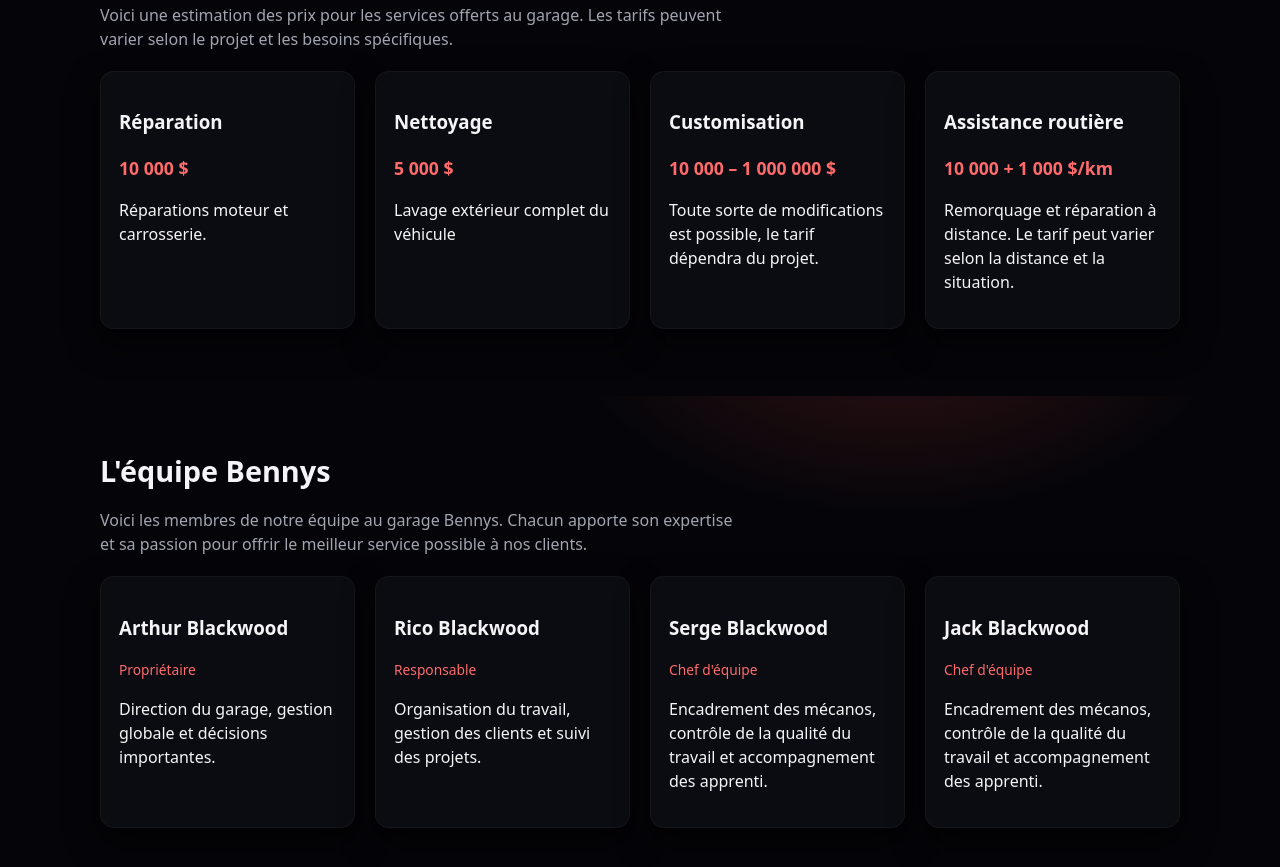
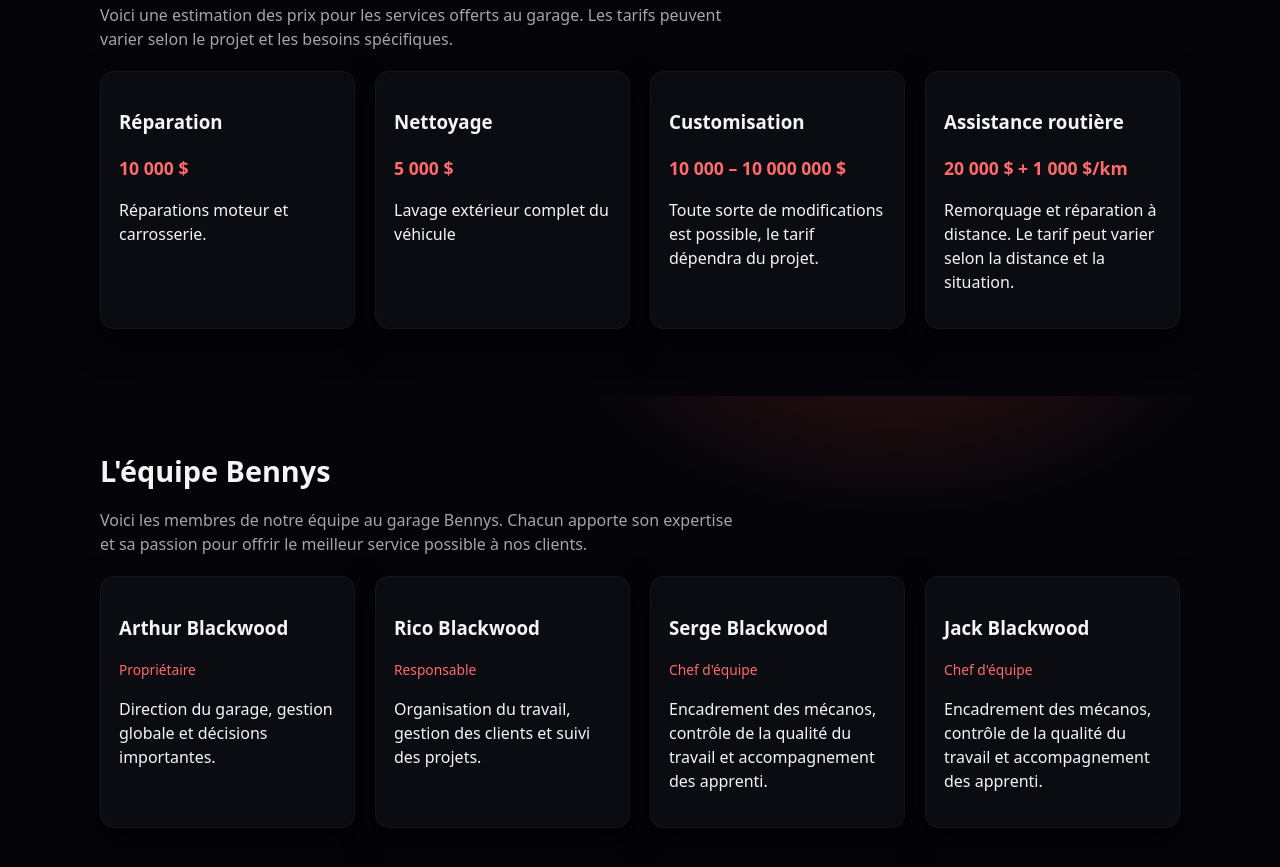
Before and after one commit to Turtuple/site-tuners, a plain HTML site: page index.html in a window 1280 px wide. Shown: the part 2004-2871 px from the top of the page. Drawn offline with Linux system fonts and the light colour scheme.

Commit message:
Update index.html
Restored the original content of index.html after it was removed.

```diff
--- a/index.html
+++ b/index.html
@@ -214,7 +214,7 @@
 
           <article class="card pricing">
             <h3>Customisation</h3>
-            <p class="price">10 000 – 1 000 000 $</p>
+            <p class="price">10 000 – 10 000 000 $</p>
             <p class="pricing-text">
               Toute sorte de modifications est possible, le tarif dépendra du projet.
             </p>
@@ -222,7 +222,7 @@
 
           <article class="card pricing">
             <h3>Assistance routière</h3>
-            <p class="price">10 000 + 1 000 $/km</p>
+            <p class="price">20 000 $ + 1 000 $/km</p>
             <p class="pricing-text">
               Remorquage et réparation à distance. Le tarif peut varier selon la distance et la situation.
             </p>
```
